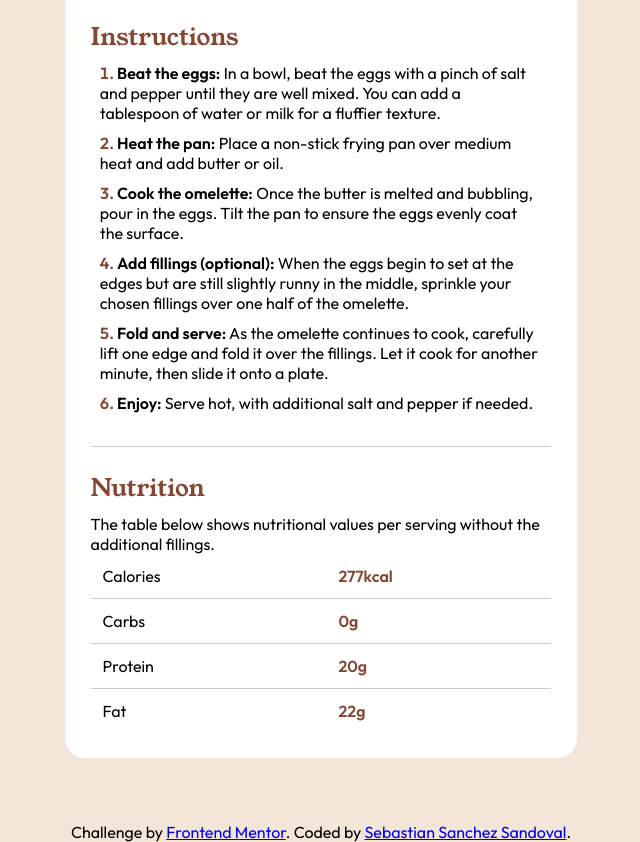
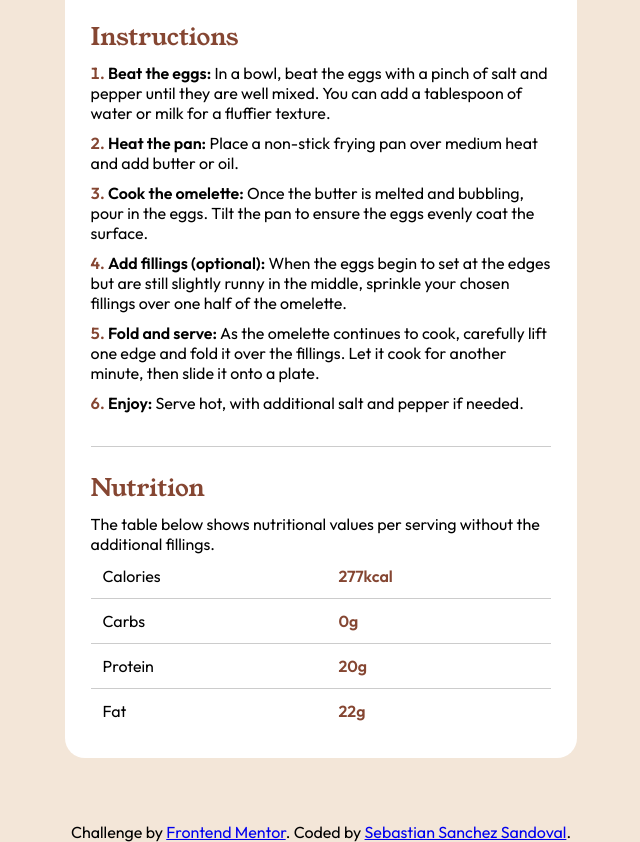
Before and after one commit to DSAW-2024-1/responsive-design-101-sebas3261, a plain HTML site: page index.html in a window 1280 px wide. Shown: the part 896-1738 px from the top of the page, without its empty margins (319-959 px from the left). Drawn offline with Linux system fonts and the light colour scheme.

Commit message:
porqnorevisobienaaaaaa

```diff
--- a/style.css
+++ b/style.css
@@ -130,10 +130,6 @@ table td:last-child td {
         border-radius: 10px;
     }
 
-    ol{
-        margin: 3%;
-    }
-
 }
 
 @media screen and (min-width: 1025px) {
@@ -142,8 +138,4 @@ table td:last-child td {
         width: 40%;
         padding: 2%;
     }
-
-    ol{
-        margin: 2%;
-    }
 }
```
